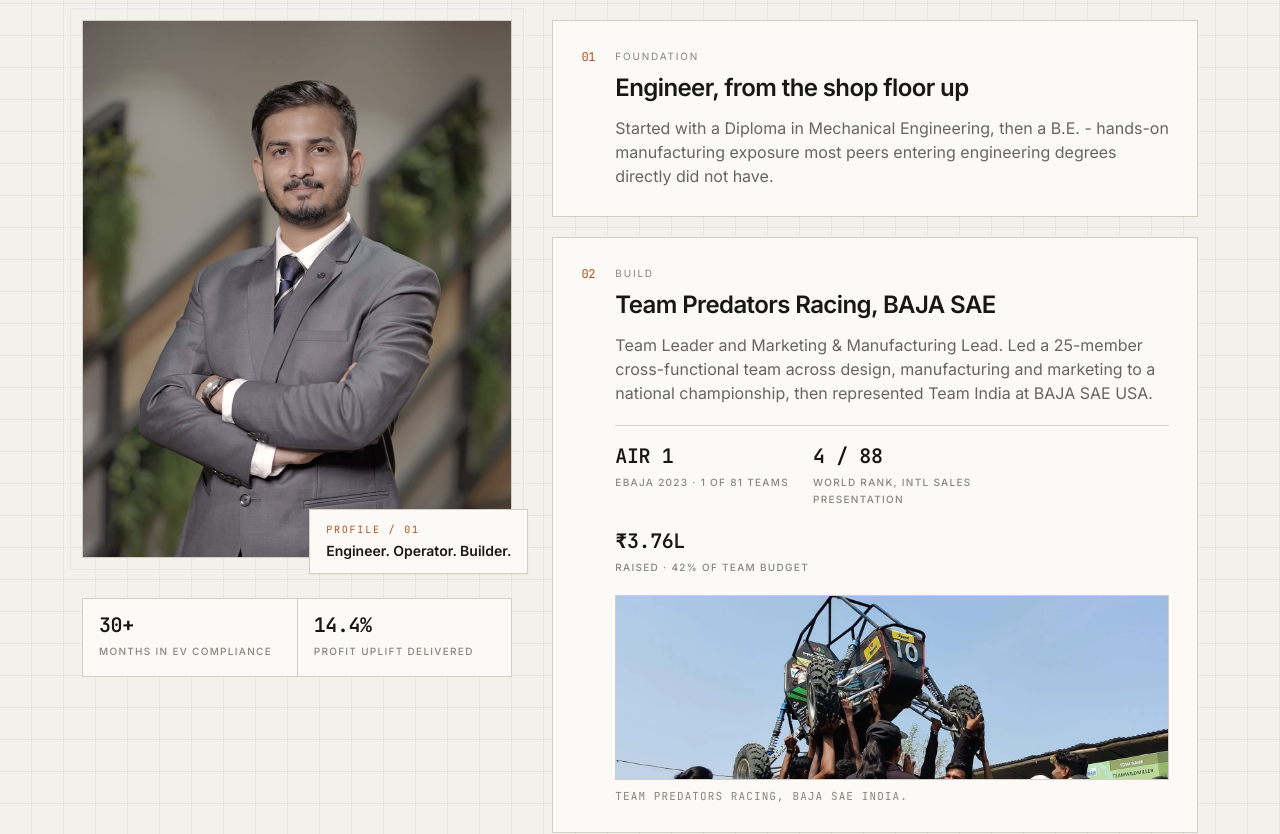
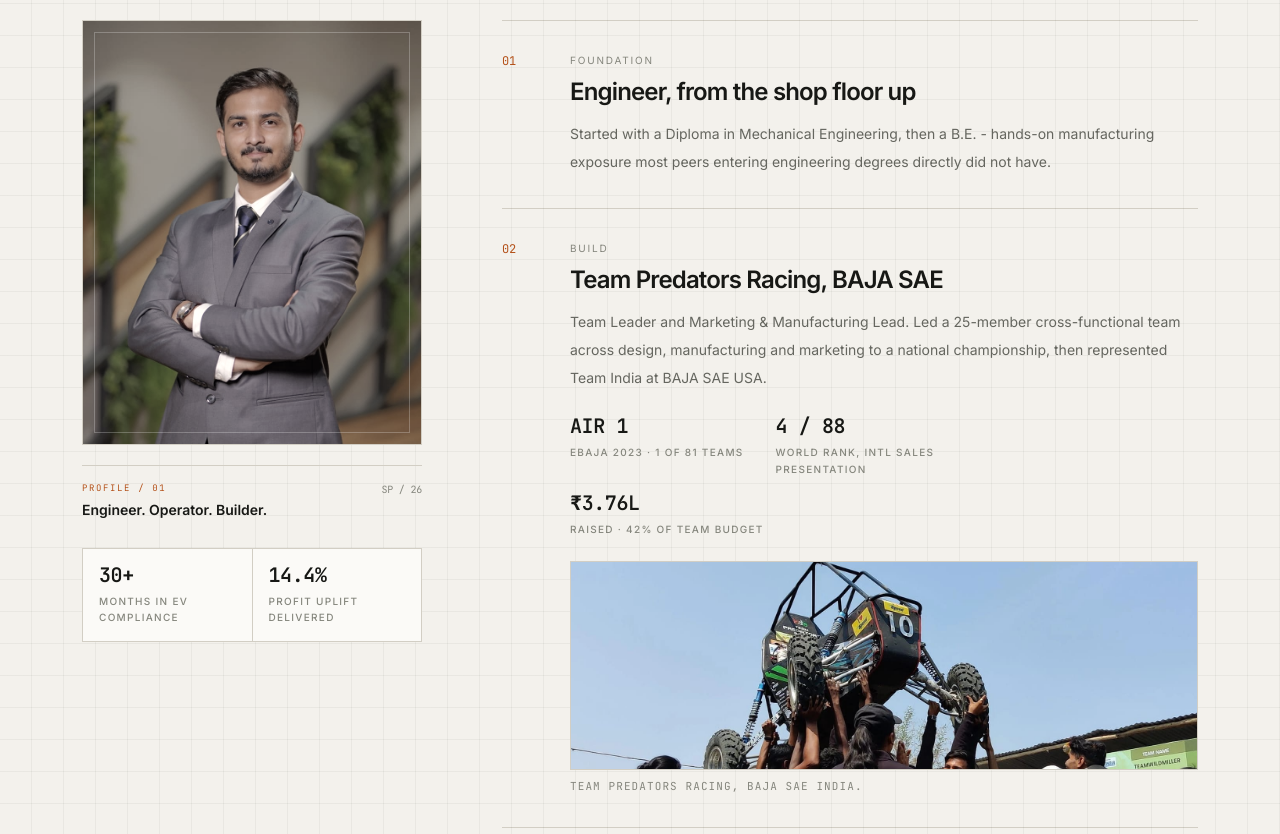
Before and after one commit to shantanuspatil2002-tech/shantanu-portfolio, a React (Vite) app: page / in a window 1280 px wide. Shown: the part 1260-2094 px from the top of the page. Built offline with nearby package versions, Linux system fonts and the light colour scheme.

Commit message:
align about section to editorial grid

```diff
--- a/src/components/About.tsx
+++ b/src/components/About.tsx
@@ -3,76 +3,28 @@
 import { Reveal, Section, SectionHeading, Stat } from './ui'
 
 export default function About() {
-  return (
-    <Section id="about" blueprint>
-      <SectionHeading index="01" title={about.heading} lede={about.lede} />
-
-      <div className="grid gap-10 lg:grid-cols-[.8fr_1.2fr] lg:items-start">
-        <Reveal className="lg:sticky lg:top-24">
-          <div className="relative">
-            <div className="absolute -inset-3 border border-line/70" />
-            <PortfolioImage
-              {...about.headshot}
-              desaturate
-              aspectClassName="aspect-[4/5]"
-              objectPosition="object-top"
-              className="relative w-full"
-            />
-            <div className="absolute -bottom-4 -right-4 border border-line bg-surface px-4 py-3 shadow-sm">
-              <div className="stat text-[10px] uppercase tracking-[0.18em] text-accent">Profile / 01</div>
-              <div className="mt-1 text-sm font-semibold">Engineer. Operator. Builder.</div>
+  return <Section id="about" blueprint>
+    <SectionHeading index="01" title={about.heading} lede={about.lede}/>
+    <div className="grid gap-14 lg:grid-cols-[340px_minmax(0,1fr)] lg:gap-20">
+      <Reveal className="lg:sticky lg:top-24 self-start">
+        <div className="image-frame">
+          <PortfolioImage {...about.headshot} desaturate aspectClassName="aspect-[4/5]" objectPosition="object-top" className="w-full"/>
         </div>
+        <div className="mt-5 flex items-start justify-between border-t border-line pt-4">
+          <div><div className="stat text-[9px] uppercase tracking-[.18em] text-accent">Profile / 01</div><div className="mt-1 text-sm font-semibold">Engineer. Operator. Builder.</div></div>
+          <span className="stat text-[10px] text-faint">SP / 26</span>
         </div>
-          <div className="mt-10 grid grid-cols-2 gap-px border border-line bg-line">
-            <div className="bg-surface p-4"><Stat value="30+" label="months in EV compliance" size="sm" /></div>
-            <div className="bg-surface p-4"><Stat value="14.4%" label="profit uplift delivered" size="sm" /></div>
+        <div className="mt-7 grid grid-cols-2 gap-px border border-line bg-line">
+          <div className="bg-surface p-4"><Stat value="30+" label="months in EV compliance" size="sm"/></div>
+          <div className="bg-surface p-4"><Stat value="14.4%" label="profit uplift delivered" size="sm"/></div>
         </div>
       </Reveal>
-
-        <div>
-          <ol className="space-y-5">
-            {about.beats.map((beat, i) => (
-              <li key={beat.tag}>
-                <Reveal>
-                  <article className="group border border-line bg-surface p-6 transition-all duration-300 hover:-translate-y-0.5 hover:border-accent/50 hover:shadow-[0_20px_60px_rgba(0,0,0,0.06)] sm:p-7">
-                    <div className="flex items-start gap-5">
-                      <div className="stat text-xs text-accent">0{i + 1}</div>
-                      <div className="min-w-0 flex-1">
-                        <div className="text-[10px] uppercase tracking-[0.18em] text-faint">{beat.tag}</div>
-                        <h3 className="mt-2 text-xl font-semibold tracking-tight sm:text-2xl">{beat.title}</h3>
-                        <p className="mt-3 max-w-2xl text-sm leading-relaxed text-muted sm:text-base">{beat.body}</p>
-                        {beat.stats && (
-                          <ul className="mt-5 flex flex-wrap gap-6 border-t border-line pt-5">
-                            {beat.stats.map((s) => <li key={s.label}><Stat value={s.value} label={s.label} size="sm" /></li>)}
-                          </ul>
-                        )}
-                        {beat.image && (
-                          <PortfolioImage
-                            {...beat.image}
-                            aspectClassName="aspect-[3/1]"
-                            objectPosition="object-center"
-                            className="mt-5 max-w-2xl overflow-hidden"
-                          />
-                        )}
-                      </div>
-                    </div>
-                  </article>
-                </Reveal>
-              </li>
-            ))}
+      <div className="min-w-0">
+        <ol className="divide-y divide-line border-y border-line">
+          {about.beats.map((beat,i)=><li key={beat.tag}><Reveal className="py-7 sm:py-8"><article className="grid gap-5 sm:grid-cols-[48px_1fr]"><div className="stat text-xs text-accent">0{i+1}</div><div><div className="text-[10px] uppercase tracking-[.18em] text-faint">{beat.tag}</div><h3 className="mt-2 text-2xl font-semibold tracking-[-.035em]">{beat.title}</h3><p className="mt-3 max-w-2xl text-sm leading-7 text-muted">{beat.body}</p>{beat.stats&&<ul className="mt-6 flex flex-wrap gap-x-8 gap-y-4">{beat.stats.map(s=><li key={s.label}><Stat value={s.value} label={s.label} size="sm"/></li>)}</ul>}{beat.image&&<PortfolioImage {...beat.image} aspectClassName="aspect-[3/1]" objectPosition="object-center" className="mt-6 max-w-2xl overflow-hidden"/>}</div></article></Reveal></li>)}
         </ol>
-
-          <Reveal className="mt-8 border border-accent/30 bg-accent/5 p-6 sm:p-8">
-            <div className="stat text-[10px] uppercase tracking-[0.2em] text-accent">Working principle</div>
-            <div className="mt-3 max-w-2xl text-xl font-semibold leading-tight tracking-tight sm:text-2xl">
-              “I learned the industry first.”
-            </div>
-            <div className="mt-3 max-w-2xl text-sm leading-relaxed text-muted">
-              {about.story.join(' ')}
-            </div>
-          </Reveal>
+        <Reveal className="mt-8 border border-accent/30 bg-accent/5 p-6 sm:p-8"><div className="stat text-[9px] uppercase tracking-[.2em] text-accent">Working principle</div><div className="mt-3 text-2xl font-semibold leading-tight tracking-[-.035em]">“I learned the industry first.”</div><div className="mt-3 max-w-2xl text-sm leading-7 text-muted">{about.story.join(' ')}</div></Reveal>
       </div>
     </div>
   </Section>
-  )
 }
```
Lines whose indentation alone changed are shown as unchanged.
